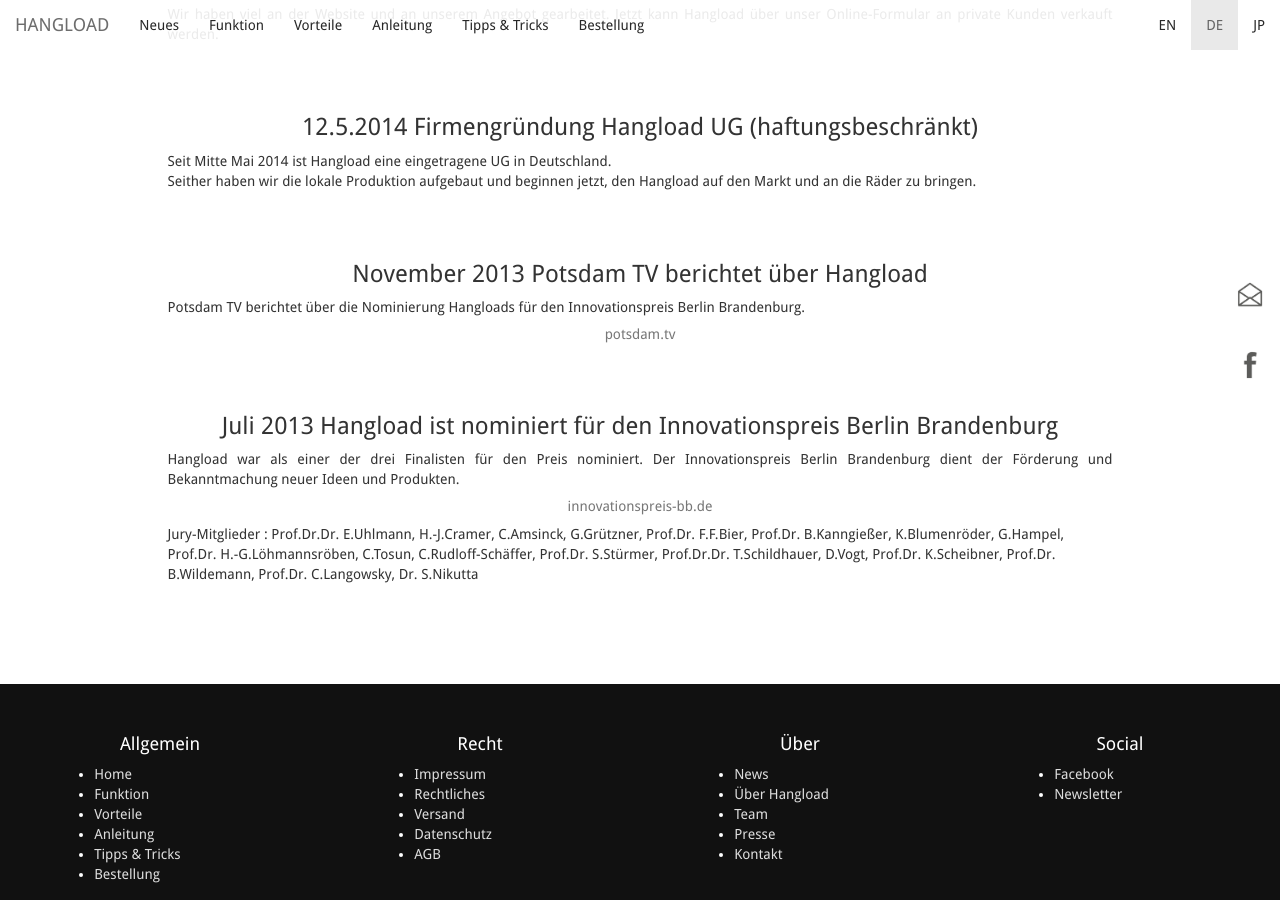
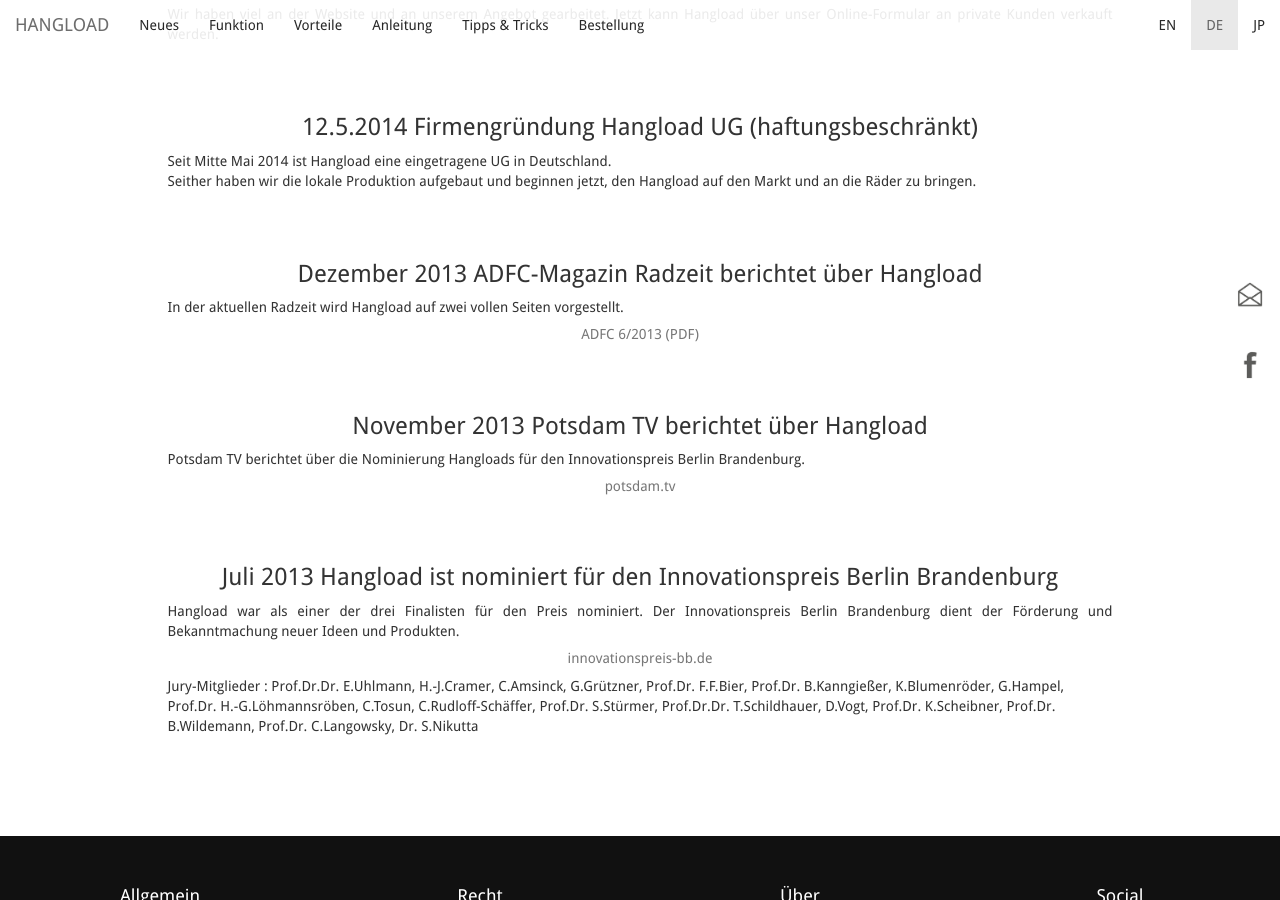
Before and after one commit to bodokaiser/hangload.com, a Jekyll site: the page built from pressDE.html, in a window 1280 px wide and 900 px high, scrolled down 385 px. Built offline with Jekyll 4.4.1, drawn with Linux system fonts in a browser that asks for light colours; nearby versions of some CDN libraries; library files that are not in the unit come from our copies; Markdown is read by kramdown in place of the engine named in the settings.

Commit message:
Update pressDE.html

```diff
--- a/pressDE.html
+++ b/pressDE.html
@@ -39,11 +39,23 @@
 <br>
 <div class="row">
 <div class="col-xs-10 col-xs-offset-1">
+<h3 class="text-center"> Dezember 2013 ADFC-Magazin Radzeit berichtet über Hangload</h3>
+<p class="text-justify">
+In der aktuellen Radzeit wird Hangload auf zwei vollen Seiten vorgestellt.
+<h5 class="text-center">
+<a target="_blank" href="http://www.adfc-berlin.de/images/stories/content_2013/radzeit/radzeit_2013-06_web.pdf"> ADFC 6/2013 (PDF) </a> </h5>
+</p>
+</div>
+</div>
+<br>
+<br>
+<div class="row">
+<div class="col-xs-10 col-xs-offset-1">
 <h3 class="text-center"> November 2013 Potsdam TV berichtet über Hangload</h3>
 <p class="text-justify">
 Potsdam TV berichtet über die Nominierung Hangloads für den Innovationspreis Berlin Brandenburg.
 <h5 class="text-center">
-<a href="http://www.potsdam.tv/mediathek/21514/Innovativ.html">potsdam.tv </a> </h5>
+<a target="_blank" href="http://www.potsdam.tv/mediathek/21514/Innovativ.html">potsdam.tv </a> </h5>
 </p>
 </div>
 </div>
@@ -56,7 +68,7 @@
 Hangload war als einer der drei Finalisten für den Preis nominiert.
 Der Innovationspreis Berlin Brandenburg dient der Förderung und Bekanntmachung neuer Ideen und Produkten.
 <h5 class="text-center">
-<a href="http://innovationspreis-bb.de/preistr%C3%A4ger-und-finalisten/finalisten/2013/">innovationspreis-bb.de </a> </h5>
+<a target="_blank" href="http://innovationspreis-bb.de/preistr%C3%A4ger-und-finalisten/finalisten/2013/">innovationspreis-bb.de </a> </h5>
 Jury-Mitglieder : Prof.Dr.Dr. E.Uhlmann, H.-J.Cramer, C.Amsinck, G.Grützner, Prof.Dr. F.F.Bier,
 Prof.Dr. B.Kanngießer, K.Blumenröder, G.Hampel, Prof.Dr. H.-G.Löhmannsröben, C.Tosun,
 C.Rudloff-Schäffer, Prof.Dr. S.Stürmer, Prof.Dr.Dr. T.Schildhauer, D.Vogt, Prof.Dr. K.Scheibner,
```
